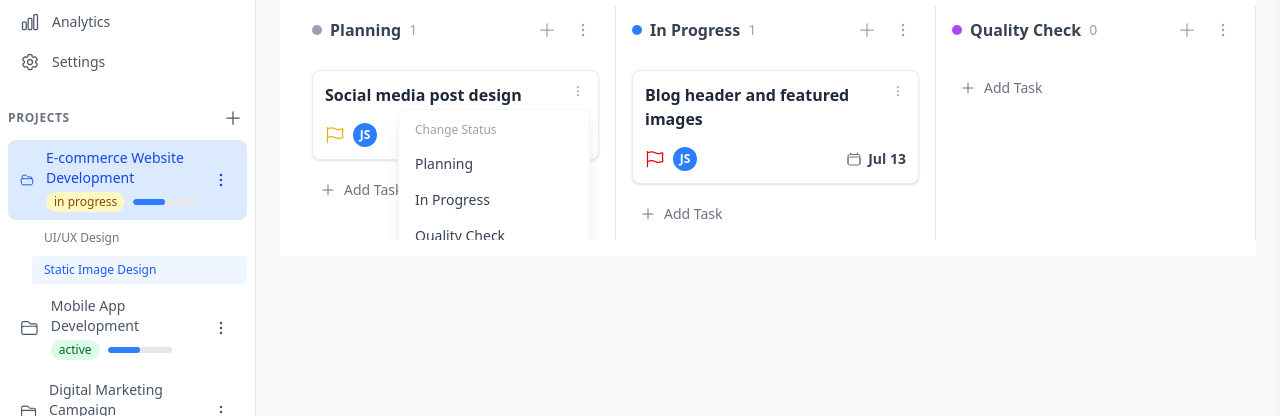
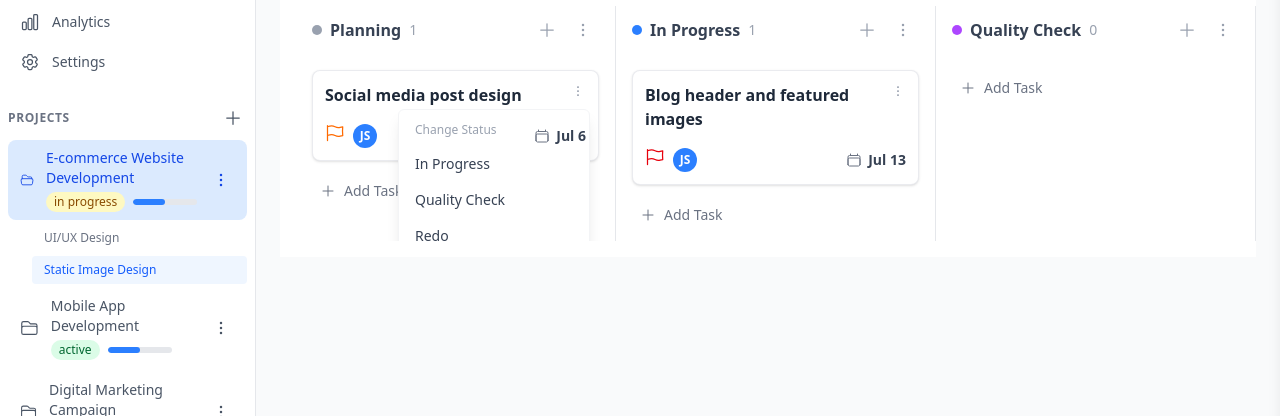
Before and after one commit to einfoengine/alhisab, a Next.js app in the folder frontend/: page /chess/proj_001/ser_001 in a window 1280 px wide. Both pictures are taken after a click on the button 578 px from the left and 291 px from the top of the page. Shown: the part 200-616 px from the top of the page. Built offline with nearby package versions, Linux system fonts and the light colour scheme.

Commit message:
Task card element made

```diff
--- a/frontend/src/components/elements/TaskCard.tsx
+++ b/frontend/src/components/elements/TaskCard.tsx
@@ -5,6 +5,7 @@ import { DraggableProvided, DraggableStateSnapshot } from 'react-beautiful-dnd';
 import { EllipsisVerticalIcon, CalendarIcon, FlagIcon } from '@heroicons/react/24/outline';
 import { format } from 'date-fns';
 import usersData from '@/data/users.json';
+import AssigneeSelector from '@/components/AssigneeSelector';
 
 type Task = {
   id: string;
@@ -22,8 +23,8 @@ type Task = {
 };
 
 const priorityConfig: Record<string, { icon: React.ElementType, color: string, name: string }> = {
-  low: { icon: FlagIcon, color: 'text-gray-500', name: 'Low' },
-  medium: { icon: FlagIcon, color: 'text-yellow-500', name: 'Medium' },
+  low: { icon: FlagIcon, color: 'text-yellow-500', name: 'Low' },
+  medium: { icon: FlagIcon, color: 'text-orange-500', name: 'Medium' },
   high: { icon: FlagIcon, color: 'text-red-600', name: 'High' },
 };
 
@@ -37,7 +38,6 @@ const columnConfig: Record<Task['status'], { name: string, color: string }> = {
   archived: { name: 'Archived', color: 'bg-gray-700' },
 };
 
-
 type TaskCardProps = {
     task: Task;
     provided: DraggableProvided;
@@ -48,24 +48,41 @@ type TaskCardProps = {
 
 const TaskCard: React.FC<TaskCardProps> = ({ task, provided, snapshot, onCardClick, onUpdateTask }) => {
     const [menuOpen, setMenuOpen] = useState(false);
+    const [datePopupOpen, setDatePopupOpen] = useState(false);
+    const [priorityPopupOpen, setPriorityPopupOpen] = useState(false);
+
+    const [tempStartDate, setTempStartDate] = useState(task.start_date);
+    const [tempEndDate, setTempEndDate] = useState(task.end_date);
+
     const menuRef = useRef<HTMLDivElement>(null);
+    const assigneeRef = useRef<HTMLDivElement>(null);
+    const dateRef = useRef<HTMLDivElement>(null);
+    const priorityRef = useRef<HTMLDivElement>(null);
 
     useEffect(() => {
         const handleClickOutside = (event: MouseEvent) => {
-            if (menuRef.current && !menuRef.current.contains(event.target as Node)) {
-                setMenuOpen(false);
-            }
+            if (menuRef.current && !menuRef.current.contains(event.target as Node)) setMenuOpen(false);
+            if (dateRef.current && !dateRef.current.contains(event.target as Node)) setDatePopupOpen(false);
+            if (priorityRef.current && !priorityRef.current.contains(event.target as Node)) setPriorityPopupOpen(false);
         };
         document.addEventListener("mousedown", handleClickOutside);
-        return () => {
-            document.removeEventListener("mousedown", handleClickOutside);
-        };
-    }, [menuRef]);
+        return () => document.removeEventListener("mousedown", handleClickOutside);
+    }, []);
 
     const handleStatusChange = (newStatus: Task['status']) => {
         onUpdateTask(task.id, { status: newStatus });
         setMenuOpen(false);
     };
+
+    const handlePriorityChange = (newPriority: Task['priority']) => {
+        onUpdateTask(task.id, { priority: newPriority });
+        setPriorityPopupOpen(false);
+    };
+
+    const handleDateChange = () => {
+        onUpdateTask(task.id, { start_date: tempStartDate, end_date: tempEndDate });
+        setDatePopupOpen(false);
+    }
 
     const PriorityIcon = priorityConfig[task.priority].icon;
     const priorityColor = priorityConfig[task.priority].color;
@@ -75,17 +92,17 @@ const TaskCard: React.FC<TaskCardProps> = ({ task, provided, snapshot, onCardCli
             ref={provided.innerRef}
             {...provided.draggableProps}
             {...provided.dragHandleProps}
+            className={`bg-white p-3 rounded-lg shadow-sm border transition-shadow relative ${snapshot.isDragging ? 'shadow-md border-blue-500' : 'border-gray-200/80 hover:bg-gray-50 hover:border-gray-300'}`}
+        >
+            <div
               onClick={() => onCardClick(task)}
-            className={`bg-white p-3 rounded-lg shadow-sm border transition-shadow relative ${snapshot.isDragging ? 'shadow-md border-blue-500' : 'border-gray-200/80 hover:bg-gray-100 hover:border-gray-300'}`}
-        >
-            <div className="absolute top-2 right-2">
+              className="absolute inset-0 cursor-pointer"
+            ></div>
+            <div className="absolute top-2 right-2 z-10">
                 <div ref={menuRef} className="relative">
                     <button
-                        onClick={(e) => {
-                            e.stopPropagation();
-                            setMenuOpen(!menuOpen);
-                        }}
-                        className="p-1 text-gray-400 hover:text-gray-700 rounded-md hover:bg-gray-200 transition-colors"
+                        onClick={(e) => { e.stopPropagation(); setMenuOpen(!menuOpen); }}
+                        className="p-1 text-gray-400 hover:text-gray-700 rounded-md hover:bg-gray-100 transition-colors"
                     >
                         <EllipsisVerticalIcon className="w-4 h-4" />
                     </button>
@@ -93,13 +110,10 @@ const TaskCard: React.FC<TaskCardProps> = ({ task, provided, snapshot, onCardCli
                         <div className="absolute right-0 mt-1 w-48 bg-white rounded-md shadow-lg z-20 border border-gray-100">
                             <div className="py-1">
                                 <span className="block px-4 py-2 text-xs text-gray-400">Change Status</span>
-                                {Object.entries(columnConfig).filter(([statusKey]) => statusKey !== 'archived').map(([statusKey, { name }]) => (
+                                {Object.entries(columnConfig).filter(([statusKey]) => statusKey !== 'archived' && statusKey !== task.status).map(([statusKey, { name }]) => (
                                     <button
                                         key={statusKey}
-                                        onClick={(e) => {
-                                            e.stopPropagation();
-                                            handleStatusChange(statusKey as Task['status']);
-                                        }}
+                                        onClick={(e) => { e.stopPropagation(); handleStatusChange(statusKey as Task['status']); }}
                                         className="w-full text-left block px-4 py-2 text-sm text-gray-700 hover:bg-gray-100"
                                     >
                                         {name}
@@ -111,14 +125,37 @@ const TaskCard: React.FC<TaskCardProps> = ({ task, provided, snapshot, onCardCli
                 </div>
             </div>
 
-            <h4 className="font-semibold text-gray-800 mb-4 pr-6 text-base">{task.title}</h4>
+            <h4 onClick={() => onCardClick(task)} className="font-semibold text-gray-800 mb-4 pr-6 text-base cursor-pointer">{task.title}</h4>
             <div className="flex items-center justify-between text-sm">
                 <div className="flex items-center gap-2">
-                    <div title={`Priority: ${priorityConfig[task.priority].name}`}>
+                    <div ref={priorityRef} className="relative z-10">
+                        <button onClick={(e) => { e.stopPropagation(); setPriorityPopupOpen(p => !p); }} title={`Priority: ${priorityConfig[task.priority].name}`}>
                             <PriorityIcon className={`w-5 h-5 ${priorityColor}`} />
+                        </button>
+                        {priorityPopupOpen && (
+                             <div className="absolute top-full mt-2 w-40 bg-white rounded-md shadow-lg z-20 border border-gray-100 p-2">
+                                {Object.entries(priorityConfig).map(([pKey, pValue]) => (
+                                    <button
+                                        key={pKey}
+                                        onClick={(e) => { e.stopPropagation(); handlePriorityChange(pKey as Task['priority']); }}
+                                        className="w-full text-left flex items-center gap-2 px-2 py-1.5 text-sm text-gray-700 hover:bg-gray-100 rounded-md"
+                                    >
+                                        <pValue.icon className={`w-5 h-5 ${pValue.color}`} />
+                                        <span>{pValue.name}</span>
+                                    </button>
+                                ))}
+                            </div>
+                        )}
                     </div>
 
-                    {task.assigned_to.length > 0 && (() => {
+                    <div ref={assigneeRef} className="relative z-10">
+                        <AssigneeSelector
+                            isCompact={true}
+                            selectedAssignees={task.assigned_to}
+                            onAssigneesChange={(assignees: string[]) => onUpdateTask(task.id, { assigned_to: assignees })}
+                            trigger={
+                                <button onClick={(e) => {e.stopPropagation();}}>
+                                {task.assigned_to.length > 0 ? (() => {
                                     const user = usersData.users.find(u => u.id === task.assigned_to[0]);
                                     const initials = user ? user.name.split(' ').map(n => n[0]).join('').substring(0,2) : '';
                                     return user ? (
@@ -126,11 +163,40 @@ const TaskCard: React.FC<TaskCardProps> = ({ task, provided, snapshot, onCardCli
                                             {initials}
                                         </div>
                                     ) : null;
-                    })()}
+                                })() : <div className="w-6 h-6 rounded-full bg-gray-200" title="Add assignee"></div>}
+                                </button>
+                            }
+                        />
                     </div>
-                <div className="flex items-center gap-1.5" title={`Due ${format(new Date(task.end_date), 'MMM d, yyyy')}`}>
+                </div>
+                <div ref={dateRef} className="relative z-10">
+                    <button onClick={(e) => { e.stopPropagation(); setDatePopupOpen(p => !p)}} className="flex items-center gap-1.5" title={`Due ${format(new Date(task.end_date), 'MMM d, yyyy')}`}>
                         <CalendarIcon className="w-4 h-4 text-gray-500" />
                         <span className={`font-semibold text-sm text-gray-700`}>{format(new Date(task.end_date), 'MMM d')}</span>
+                    </button>
+                    {datePopupOpen && (
+                        <div className="absolute top-full right-0 mt-2 w-72 bg-white rounded-md shadow-lg z-20 border border-gray-100 p-4 space-y-4">
+                           <div>
+                             <label className="text-xs font-medium text-gray-500 block mb-1">Start Date</label>
+                             <input
+                                type="date"
+                                value={tempStartDate.split('T')[0]}
+                                onChange={(e) => setTempStartDate(e.target.value)}
+                                className="w-full border-gray-300 rounded-md shadow-sm text-sm p-2"
+                             />
+                           </div>
+                           <div>
+                             <label className="text-xs font-medium text-gray-500 block mb-1">End Date</label>
+                             <input
+                                type="date"
+                                value={tempEndDate.split('T')[0]}
+                                onChange={(e) => setTempEndDate(e.target.value)}
+                                className="w-full border-gray-300 rounded-md shadow-sm text-sm p-2"
+                             />
+                           </div>
+                           <button onClick={(e) => { e.stopPropagation(); handleDateChange(); }} className="w-full bg-blue-600 text-white font-semibold py-2 rounded-md hover:bg-blue-700 text-sm">Set Dates</button>
+                        </div>
+                    )}
                 </div>
             </div>
         </div>
```
Lines whose indentation alone changed are shown as unchanged.
